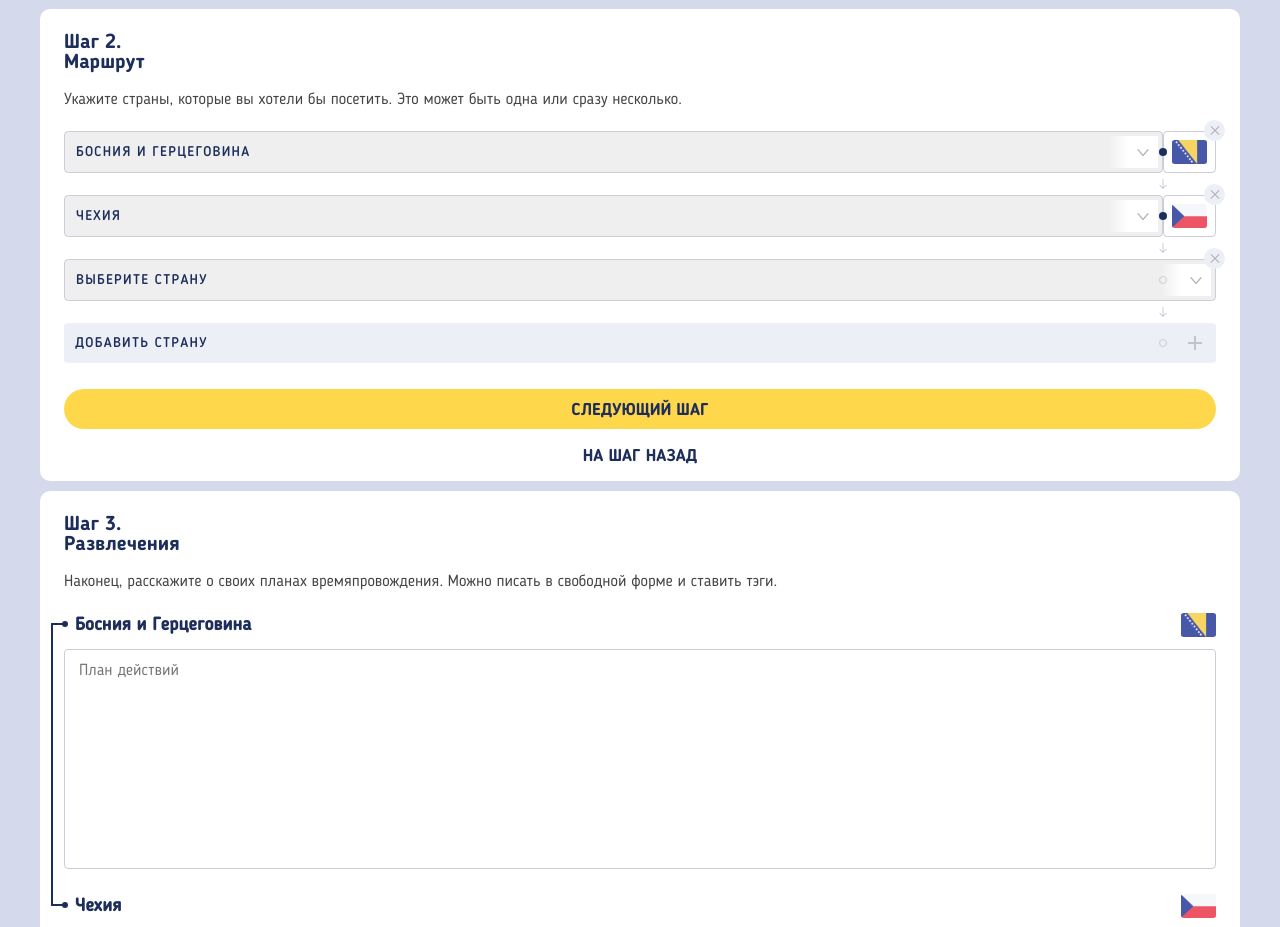
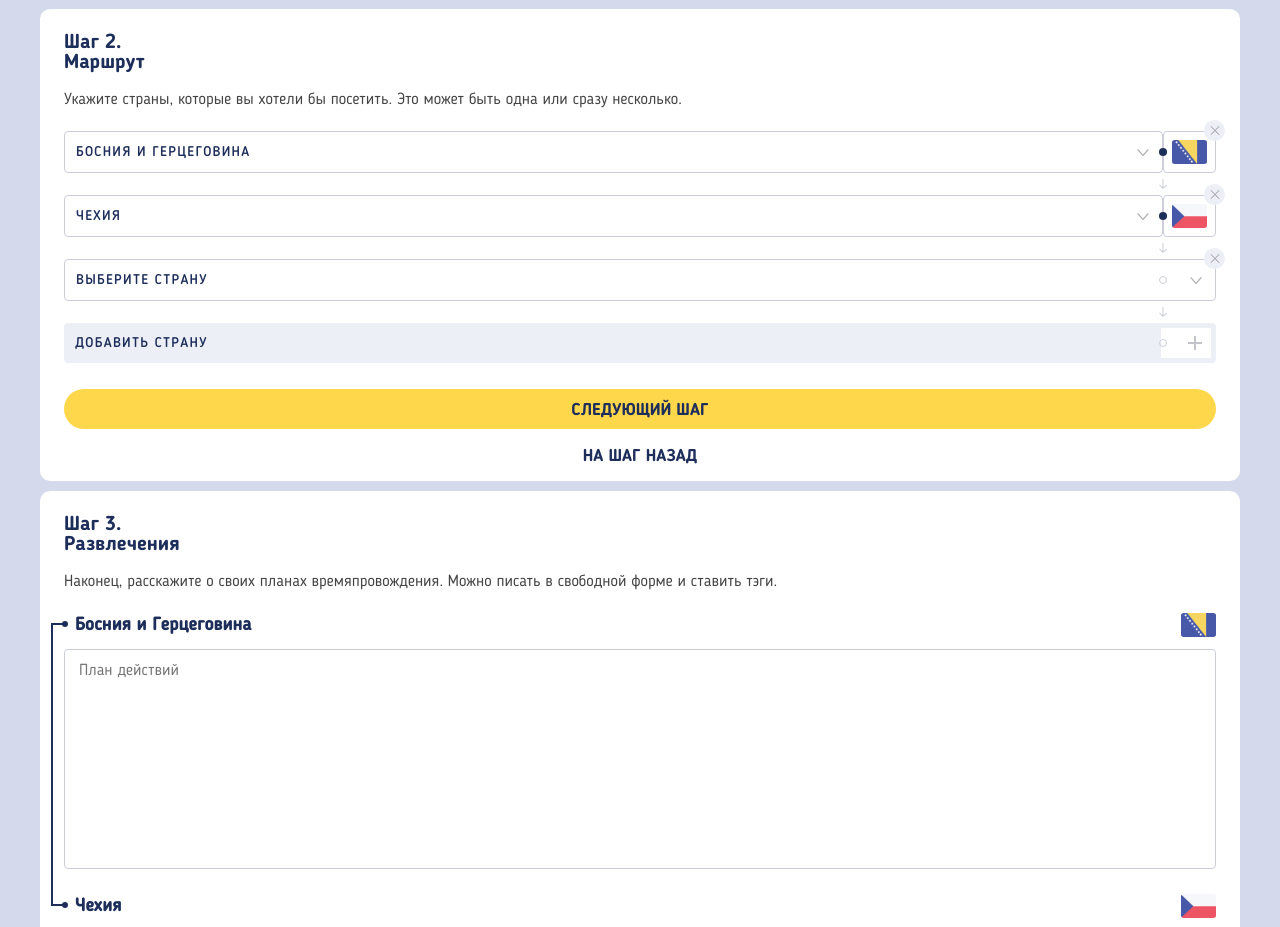
Before and after one commit to pestrige/974243-pognali-21, a website: page source/form.html in a window 1280 px wide. Shown: the part 1761-2688 px from the top of the page. Drawn offline with nearby package versions, Linux system fonts and the light colour scheme; some packages are replaced by stand-ins of ours; files that its build step writes are made by us from their sources.

Commit message:
Поправил фон у select

```diff
--- a/source/sass/blocks/country-field.scss
+++ b/source/sass/blocks/country-field.scss
@@ -70,6 +70,7 @@
     top: 5px;
     bottom: 5px;
     right: 5px;
+    background-color: var(--background-white);
     background-image: url("../img/icons/arrow-down.svg"), linear-gradient(90deg, transparent 0%, white 40%);
     background-repeat: no-repeat;
     background-position: right 9px center, right center;
@@ -88,6 +89,7 @@
   text-transform: uppercase;
   border: 1px solid var(--border-color);
   border-radius: 4px;
+  background-color: var(--background-white);
   overflow: hidden;
   appearance: none;
   cursor: pointer;
```
